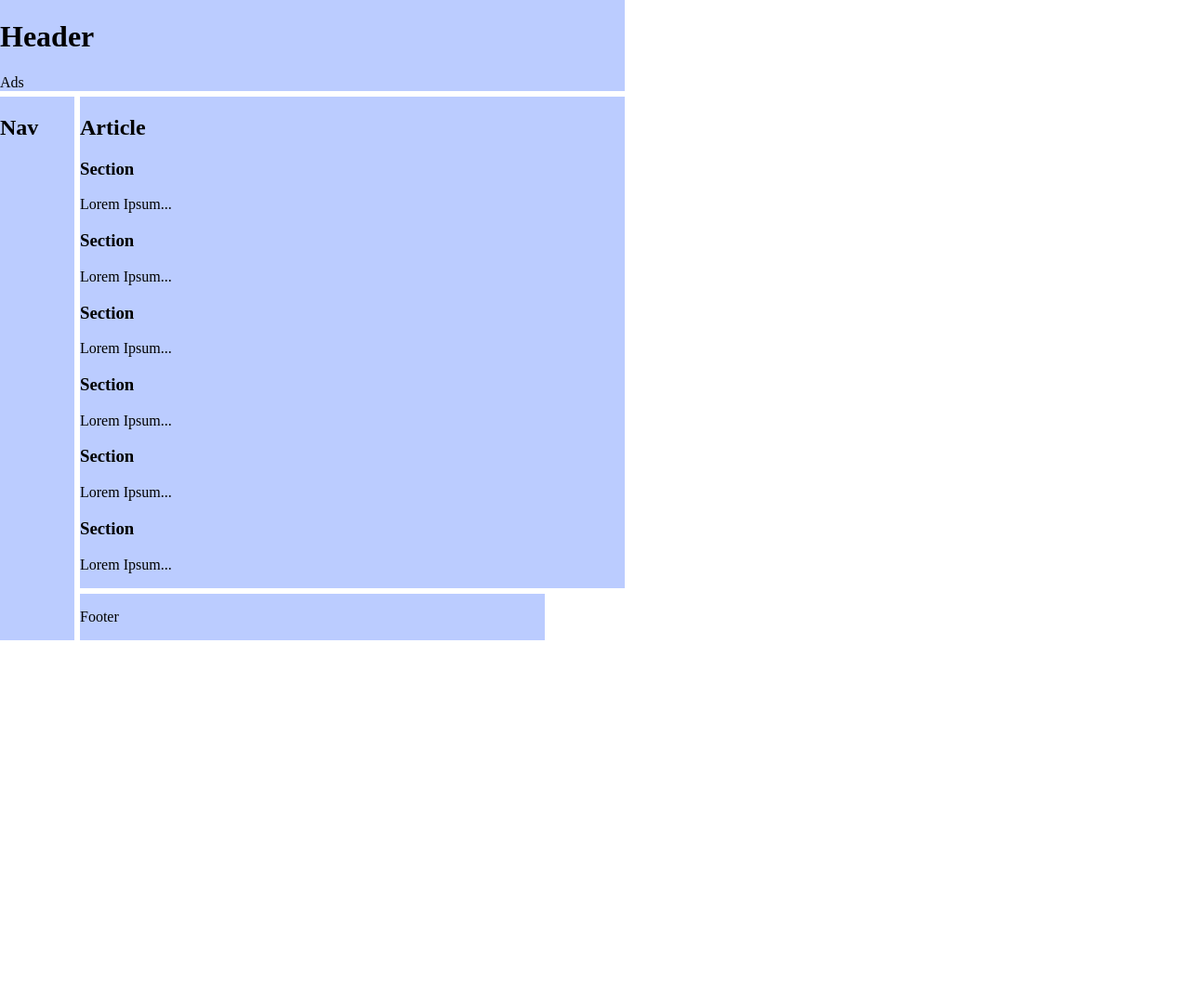
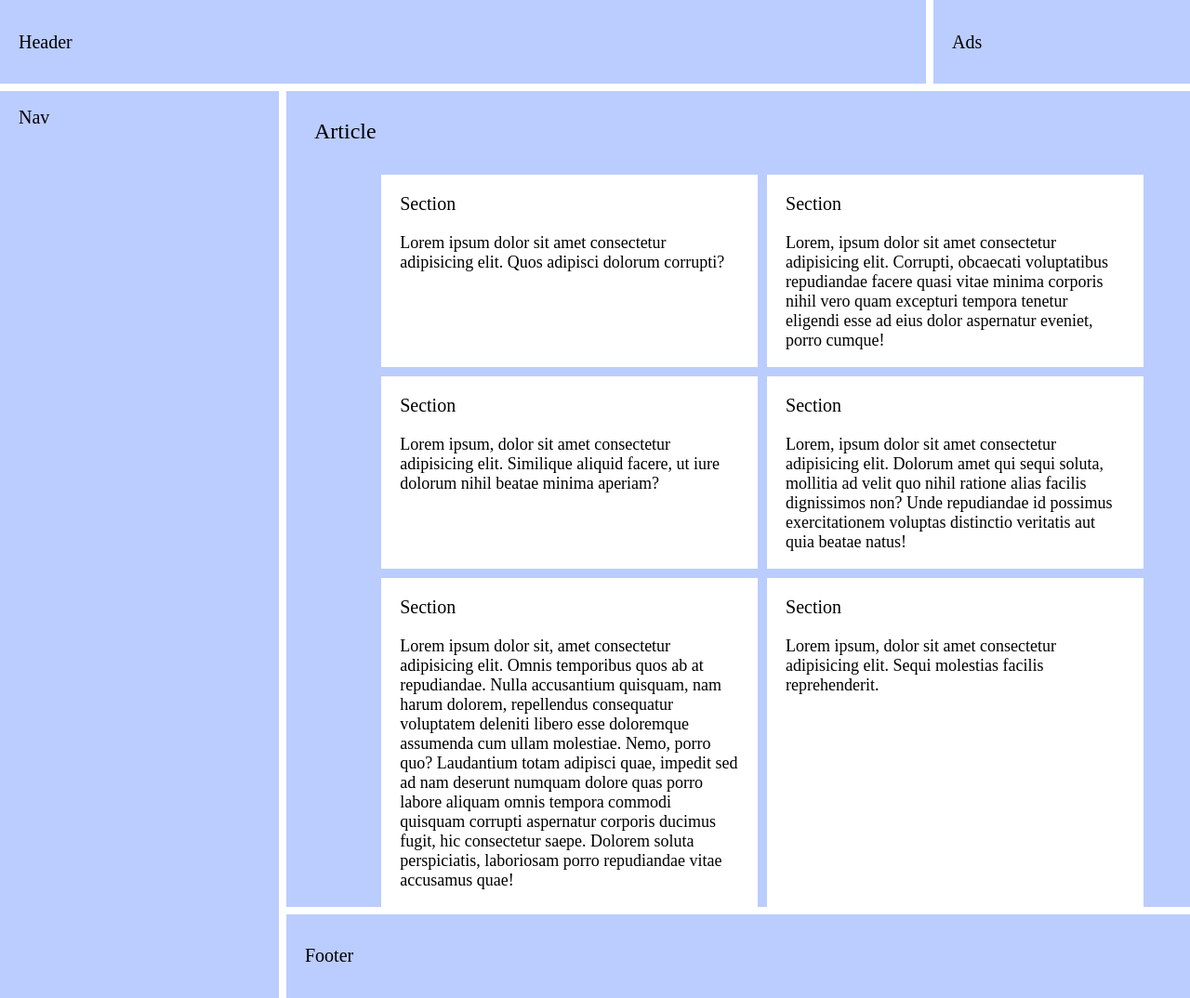
Before and after one commit to flex-57/CDA_2409_FG, a PHP site: page / in a window 1280 px wide. Shown: the whole page at 93% size. Before the commit the page ends 689 px from the top, so only its background shows below. Run offline with PHP 8.4, Linux system fonts and the light colour scheme.

Commit message:
Correction grid ecran pc - bug mobile

```diff
--- a/Web/grillades_de_printemps/assets/css/main.css
+++ b/Web/grillades_de_printemps/assets/css/main.css
@@ -1,30 +1,107 @@
+* {
+    font-size: 20px;
+    font-weight: normal;
+}
+
 body {
     padding: 0;
     margin: 0;
     display: grid;
-    grid-template-columns: 1fr 2fr 1fr;
-    grid-template-columns: 80px 500px 80px;
-    gap: 6px;
+    grid-template-columns: 300px 1fr;
+    grid-template-rows: 90px 1fr 90px;
+    gap: 8px;
+    height: 100vh;
 }
 
 header {
-    grid-column: 1 / 4;
+    grid-column: 1 / -1;
+    display: grid;
+    gap: 8px;
+}
+
+header h1 {
+    margin: 0;
+    grid-column: 1 / 6;
+}
+
+header aside {
+    grid-column: 6 / 7;
 }
 
 nav {
-    grid-column: 1 / 2;
     grid-row: 2 / 4;
 }
 
 main {
-    grid-column: 2 / 4;
-    grid-row: 2 / 3;
+    grid-column: 2 / -1;
+}
+
+.principal {
+    display: flex;
+    flex-wrap: wrap;
+    gap: 10px;
+    justify-content: flex-end;
+}
+
+.principal h2 {
+    width: 100%;
+    height: 20px;
+    font-size: 1.2em;
+    padding: 10px;
+}
+
+.principal section {
+    background-color: #fff;
+    flex: 0 1 calc(46% - 10px);
+    box-sizing: border-box;
+    padding: 0 20px;
+}
+
+.principal p {
+    font-size: .9em;
 }
 
 footer {
-
+    grid-column: 2 / -1;
 }
 
-header, nav, main, footer {
+h1, aside, nav, main, footer {
     background-color: #BBCCFF;
+    padding: 0 50px 0 20px;
 }
+
+h1, aside, footer {
+    align-content: center;
+}
+
+@media (max-width: 800px) {
+    body {
+        grid-template-columns: 1fr;
+        grid-template-rows: auto;
+    }
+
+    header {
+        grid-row: 1;
+    }
+
+    nav {
+        grid-row: 2;
+    }
+
+    main {
+        grid-row: 3;
+    }
+
+    footer {
+        grid-row: 4;
+    }
+
+    .principal {
+        flex-direction: column;
+        align-items: stretch;
+    }
+
+    .principal section {
+        flex: 1 0 auto;
+    }
+}
--- a/Web/grillades_de_printemps/index.html
+++ b/Web/grillades_de_printemps/index.html
@@ -19,27 +19,42 @@
             <h2>Article</h2>
             <section>
                 <h3>Section</h3>
-                <p>Lorem Ipsum...</p>
+                <p>Lorem ipsum dolor sit amet consectetur adipisicing elit. Quos adipisci dolorum corrupti?</p>
             </section>
             <section>
                 <h3>Section</h3>
-                <p>Lorem Ipsum...</p>
+                <p>
+                    Lorem, ipsum dolor sit amet consectetur adipisicing elit. Corrupti, obcaecati voluptatibus
+                    repudiandae facere quasi vitae minima corporis nihil vero quam excepturi tempora tenetur eligendi esse ad eius dolor aspernatur eveniet, porro cumque!
+                </p>
             </section>
             <section>
                 <h3>Section</h3>
-                <p>Lorem Ipsum...</p>
+                <p>
+                    Lorem ipsum, dolor sit amet consectetur adipisicing elit. Similique aliquid facere, ut iure dolorum nihil beatae minima aperiam?
+                </p>
             </section>
             <section>
                 <h3>Section</h3>
-                <p>Lorem Ipsum...</p>
+                <p>
+                    Lorem, ipsum dolor sit amet consectetur adipisicing elit. Dolorum amet qui sequi soluta, mollitia ad velit quo nihil ratione alias facilis dignissimos non?
+                    Unde repudiandae id possimus exercitationem voluptas distinctio veritatis aut quia beatae natus!
+                </p>
             </section>
             <section>
                 <h3>Section</h3>
-                <p>Lorem Ipsum...</p>
+                <p>
+                    Lorem ipsum dolor sit, amet consectetur adipisicing elit. Omnis temporibus quos ab at repudiandae. Nulla accusantium quisquam, nam harum dolorem,
+                    repellendus consequatur voluptatem deleniti libero esse doloremque assumenda cum ullam molestiae. Nemo, porro quo? Laudantium totam adipisci quae,
+                    impedit sed ad nam deserunt numquam dolore quas porro labore aliquam omnis tempora commodi quisquam corrupti aspernatur corporis ducimus fugit,
+                    hic consectetur saepe. Dolorem soluta perspiciatis, laboriosam porro repudiandae vitae accusamus quae!
+                </p>
             </section>
             <section>
                 <h3>Section</h3>
-                <p>Lorem Ipsum...</p>
+                <p>
+                    Lorem ipsum, dolor sit amet consectetur adipisicing elit. Sequi molestias facilis reprehenderit.
+                </p>
             </section>
         </article>
     </main>
```
